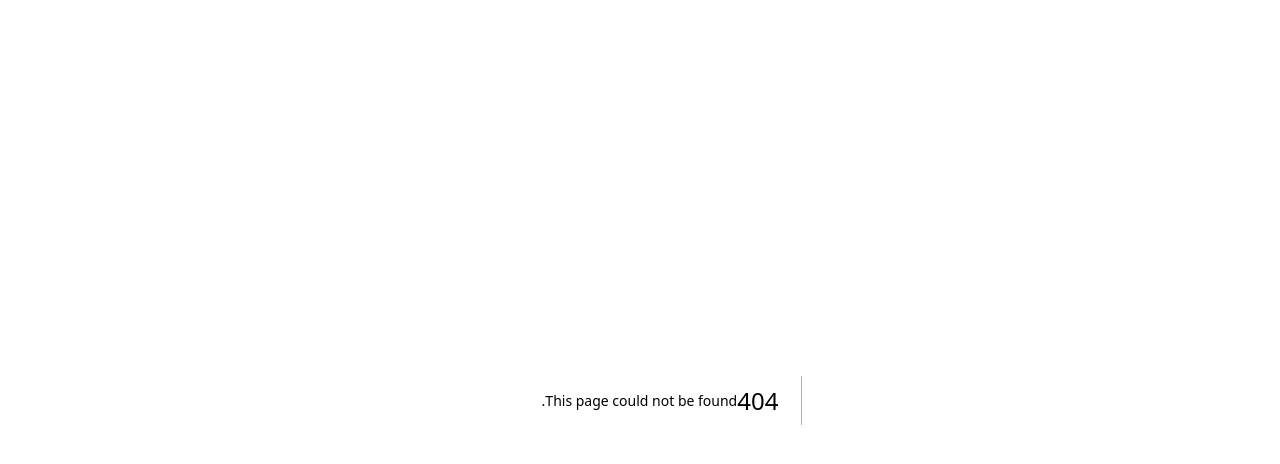
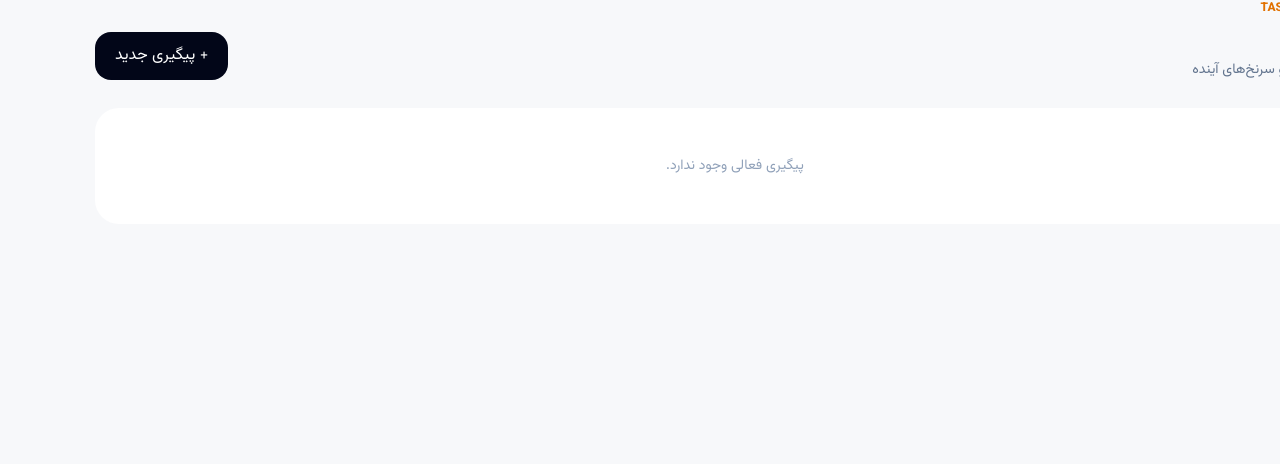
Before and after one commit to abolfazl1299180-art/tasnim-royal-crm1, a Next.js app: page /follow-ups in a window 1280 px wide. Before the commit this address had no page. Shown: the top 464 px of the page. Built offline with nearby package versions, Linux system fonts and the light colour scheme; no server answers; the database is empty.

Commit message:
feat: add follow-ups page

```diff
--- /dev/null
+++ b/src/app/follow-ups/page.tsx
@@ -0,0 +1,8 @@
+import { createClient } from "@/lib/supabase/server";
+import { PageHeader } from "@/components/ui/page-header";
+
+export default async function FollowUpsPage() {
+  const supabase = await createClient();
+  const { data: items } = await supabase.from("follow_ups").select("id, title, due_at, status, notes, contacts(first_name,last_name)").order("due_at", { ascending: true }).limit(50);
+  return <><PageHeader title="پیگیری‌ها" description="پیگیری ارتباطات و سرنخ‌های آینده" action="پیگیری جدید" /><div className="grid gap-4">{items?.map((item) => <article key={item.id} className="rounded-3xl border border-slate-200 bg-white p-5 shadow-sm"><div className="flex flex-col gap-3 sm:flex-row sm:items-center sm:justify-between"><div><h2 className="font-black">{item.title}</h2><p className="mt-1 text-sm text-slate-500">{Array.isArray(item.contacts) ? "مخاطب" : `${item.contacts?.first_name || ""} ${item.contacts?.last_name || ""}`}</p></div><span className="rounded-full bg-amber-50 px-3 py-1 text-xs font-bold text-amber-700">{item.status}</span></div><p className="mt-4 text-sm text-slate-400">{new Date(item.due_at).toLocaleString("fa-IR")}</p></article>)}</div>{!items?.length && <div className="rounded-3xl bg-white p-12 text-center text-sm text-slate-400">پیگیری فعالی وجود ندارد.</div>}</>;
+}
```
